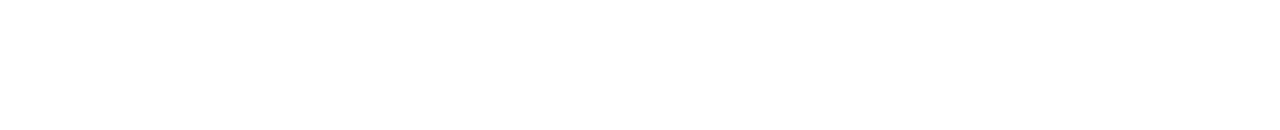
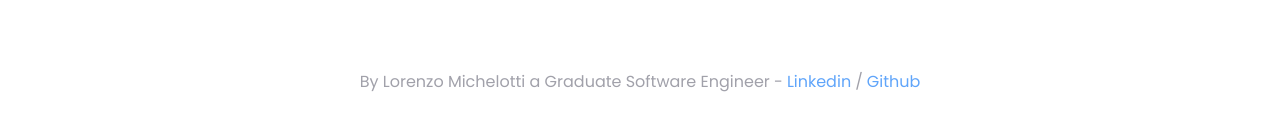
Before and after one commit to LorenzoMichelotti/book-of-made-up-words, a Next.js app: page / in a window 1280 px wide. Shown: the part 722-852 px from the top of the page. Before the commit the page ends 800 px from the top, so only its background shows below. Built offline with nearby package versions, Linux system fonts and the light colour scheme; no server answers.

Commit message:
feat: added footer with social media links

```diff
--- a/pages/index.jsx
+++ b/pages/index.jsx
@@ -116,7 +116,7 @@ export default function Home() {
         pageCount={Math.ceil(wordList.count/perPage)}
         previousLabel="previous"
         renderOnZeroPageCount={null}
-        className="flex space-x-1 mx-auto w-full justify-center mb-[10rem]"
+        className="flex space-x-1 mx-auto w-full justify-center mb-[3rem]"
         pageLinkClassName="bg-zinc-800 font-bold p-2 px-3 rounded-lg text-center"
         previousLinkClassName="bg-zinc-800 font-bold p-2 px-3 rounded-lg text-center"
         nextLinkClassName="bg-zinc-800 font-bold p-2 px-3 rounded-lg text-center"
@@ -126,6 +126,14 @@ export default function Home() {
         <motion.button onClick={()=>setIsModalOpen(true)} whileTap={{scale: 0.8}} whileHover={{scale: 1.2}} className="fixed right-[3rem] bottom-[5rem]">
           <BsFillPlusCircleFill size={64}></BsFillPlusCircleFill>
         </motion.button>
+
+        <div className="flex w-full justify-center mt-[10rem] mb-[3rem] text-zinc-400">
+          {/* footer */}
+          <p>By Lorenzo Michelotti a Graduate Software Engineer -</p>
+          <a className="hover:underline text-blue-400 mx-1" href="https://www.linkedin.com/in/lorenzo-michelotti-b1b4441a7/">Linkedin</a>
+          /
+          <a className="hover:underline text-blue-400 ml-1" href="https://github.com/LorenzoMichelotti">Github</a>
+        </div>
 
       </div>
 
```
